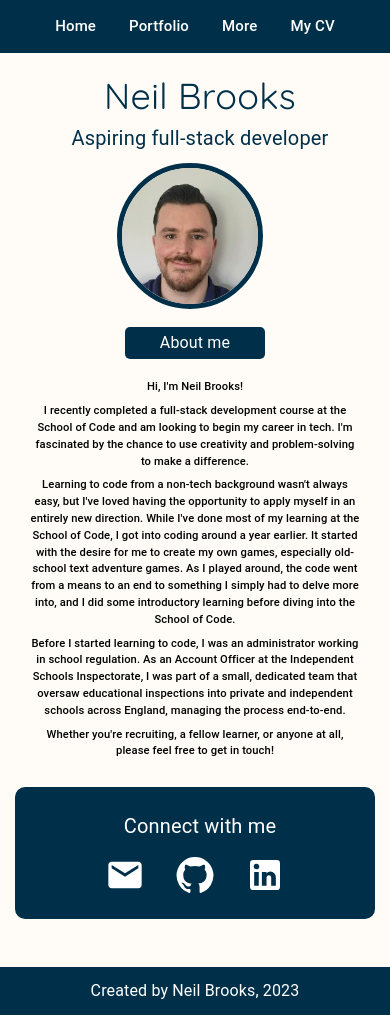
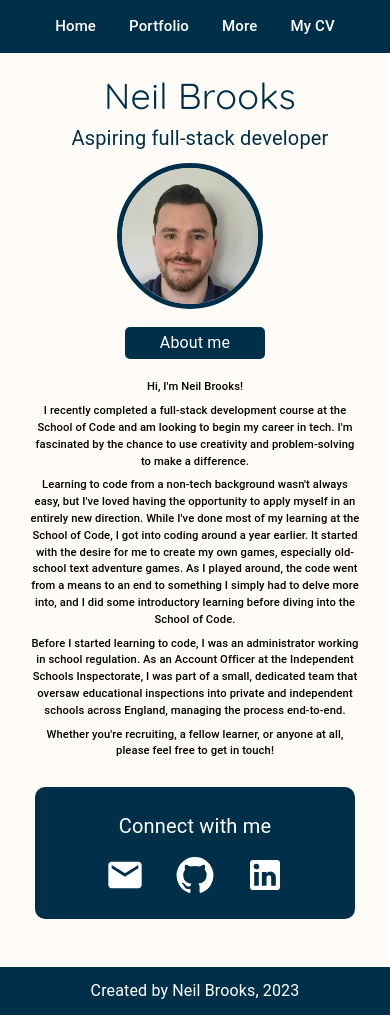
Before and after one commit to NeilBr87/Portfolio-page, a React (Create React App) app: page / in a window 390 px wide. Built offline with nearby package versions, Linux system fonts and the light colour scheme.

Commit message:
Updated SymptomSense links

```diff
--- a/src/Components/Connect/index.js
+++ b/src/Components/Connect/index.js
@@ -21,9 +21,9 @@ export default function Connect(props) {
         justifyContent: 'center',
         backgroundColor: '#003049',
         pt: '40px',
-        width: isMobile? "320px": '430px',
+        width: isMobile? "280px": '430px',
         margin: '0 auto', color: 'white', padding: '20px', borderRadius: '10px', mt: '12px'}}>
-            <Box className="connect" sx={{ width: '330px', margin: '0 auto', display: 'flex', justifyContent: 'center', alignItems: 'center', borderRadius: '5px', pb: '10px'}}>
+            <Box className="connect" sx={{ width: '280px', margin: '0 auto', display: 'flex', justifyContent: 'center', alignItems: 'center', borderRadius: '5px', pb: '10px'}}>
                 <Typography sx={{fontSize: '20px', color: 'white', padding: '4px'}} className="heading1">Connect with me</Typography>
             </Box>
             <Box sx={{display: 'flex', justifyContent: 'center', alignItems: 'center', gap: '30px'}}>
--- a/src/Components/Portfolio/index.js
+++ b/src/Components/Portfolio/index.js
@@ -73,8 +73,8 @@ export default function Portfolio() {
                             itemTitle="SymptomSense"
                             itemDescription="SymptomSense is an app I'm working on that will allow users to keep track of new, worrying symptoms. They will keep a daily track of these, making notes on whether they occur, times and/or severity."
                             itemDesc2="I decided to create SymptomSense to expand in three areas I want to be more confident in - array mapping, authenication, and backend integration."
-                            githubLink=""
-                            appLink=""
+                            githubLink="https://github.com/NeilBr87/SymptomSense"
+                            appLink="https://symptomsense.netlify.app/"
                         />
                         <PortfolioCard
                             itemImage="Mysite"
```
